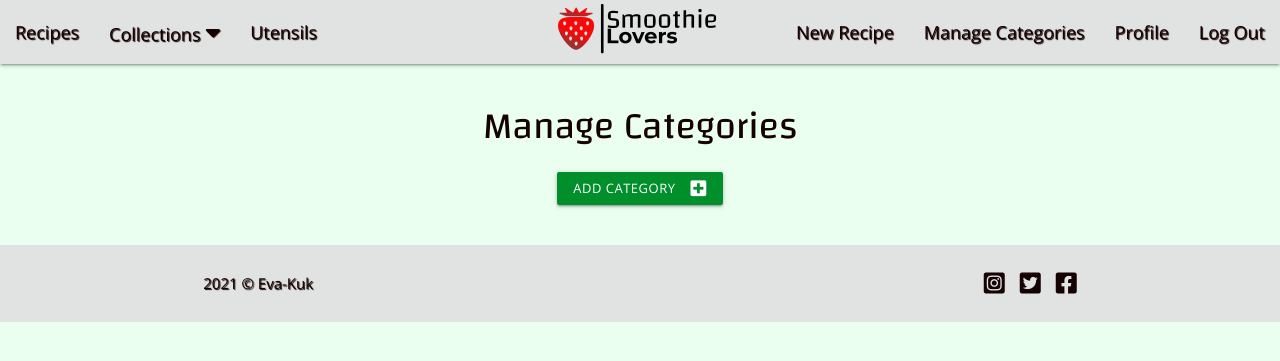
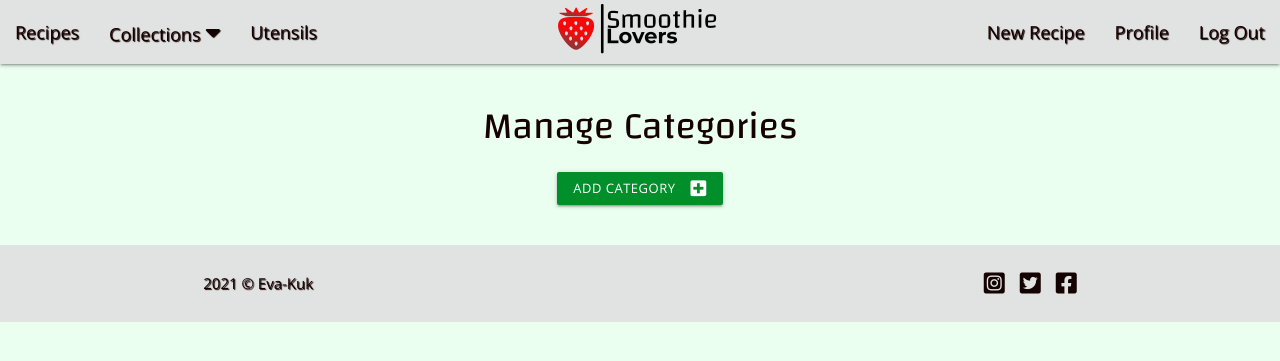
Before and after one commit to Eva-Kuk/smoothie-lovers, a Flask app: page /get_categories in a window 1280 px wide. Shown: the top 361 px of the page. Run offline with Flask 2, Linux system fonts and the light colour scheme; the visitor is signed in with stand-in values (Sample User, id 1); data that the repository does not hold is empty; some libraries are stand-ins or nearby versions.

Commit message:
Add move Manage Categories link

```diff
--- a/templates/base.html
+++ b/templates/base.html
@@ -57,9 +57,6 @@
                     <ul class="right hide-on-med-and-down">
                         {% if session.user %}
                         <li><a href="{{ url_for('add_recipe') }}">New Recipe</a></li>
-                        {% if session.user|lower == "admin"|lower %}
-                        <li><a href="{{ url_for('get_categories') }}">Manage Categories</a></li>
-                        {% endif %}
                         <li><a href="{{ url_for('profile', username=session['user']) }}">Profile</a></li>
                         <li><a href="{{ url_for('logout') }}">Log Out</a></li>
                         {% else %}
@@ -86,9 +83,6 @@
             <li><a href="{{ url_for('utensils') }}">Utensils</a></li>
             {% if session.user %}
             <li><a href="{{ url_for('add_recipe') }}">New Recipe</a></li>
-            {% if session.user|lower == "admin"|lower %}
-            <li><a href="{{ url_for('get_categories') }}">Manage Categories</a></li>
-            {% endif %}
             <li><a href="{{ url_for('profile', username=session['user']) }}">Profile</a></li>
             <li><a href="{{ url_for('logout') }}">Log Out</a></li>
             {% else %}
--- a/templates/profile.html
+++ b/templates/profile.html
@@ -12,10 +12,14 @@
             {{ username }}'s Pofile
           </h1>
           <h3 class="center-align">My Recipes</h3>
+          {% if session.user|lower == "admin"|lower %}
+          <a href="{{ url_for('get_categories') }}" class="btn-small green-btn">Manage Categories</a>
+        {% endif %}
         </div>
       </div>
     </div>
     <div class="row cards-row-flex">
+
       {% for recipe in recipes %}
       <div class="col s12 m6 l4 xl3 card-column-flex">
         <div class="cards cards-flex">
```
